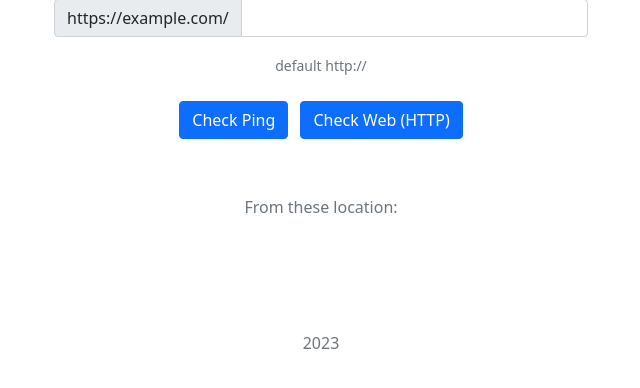
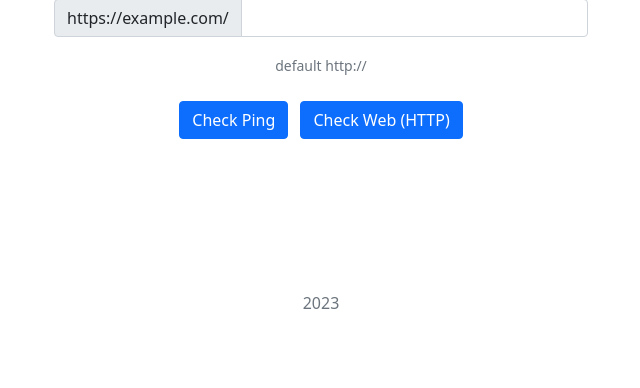
Before and after one commit to estaji/0mid-net, a Django app: page /scan/ in a window 1280 px wide. Shown: the part 225-613 px from the top of the page, without its empty margins (319-959 px from the left). Run offline with Django 4.2, Linux system fonts and the light colour scheme; data that the repository does not hold is empty.

Commit message:
Modify a sentence in homepage of scan app

```diff
--- a/templates/scan/home.html
+++ b/templates/scan/home.html
@@ -60,7 +60,6 @@
         </div>
 
         <div class="container col-md-8 mt-5">
-            <p class="text-muted">From these location:</p>
             {% for node in active_nodes %}
                 <p class="text-muted"><i class="bi bi bi-broadcast"></i>&nbsp;{{ node.location }}</p>
             {% endfor %}
```
